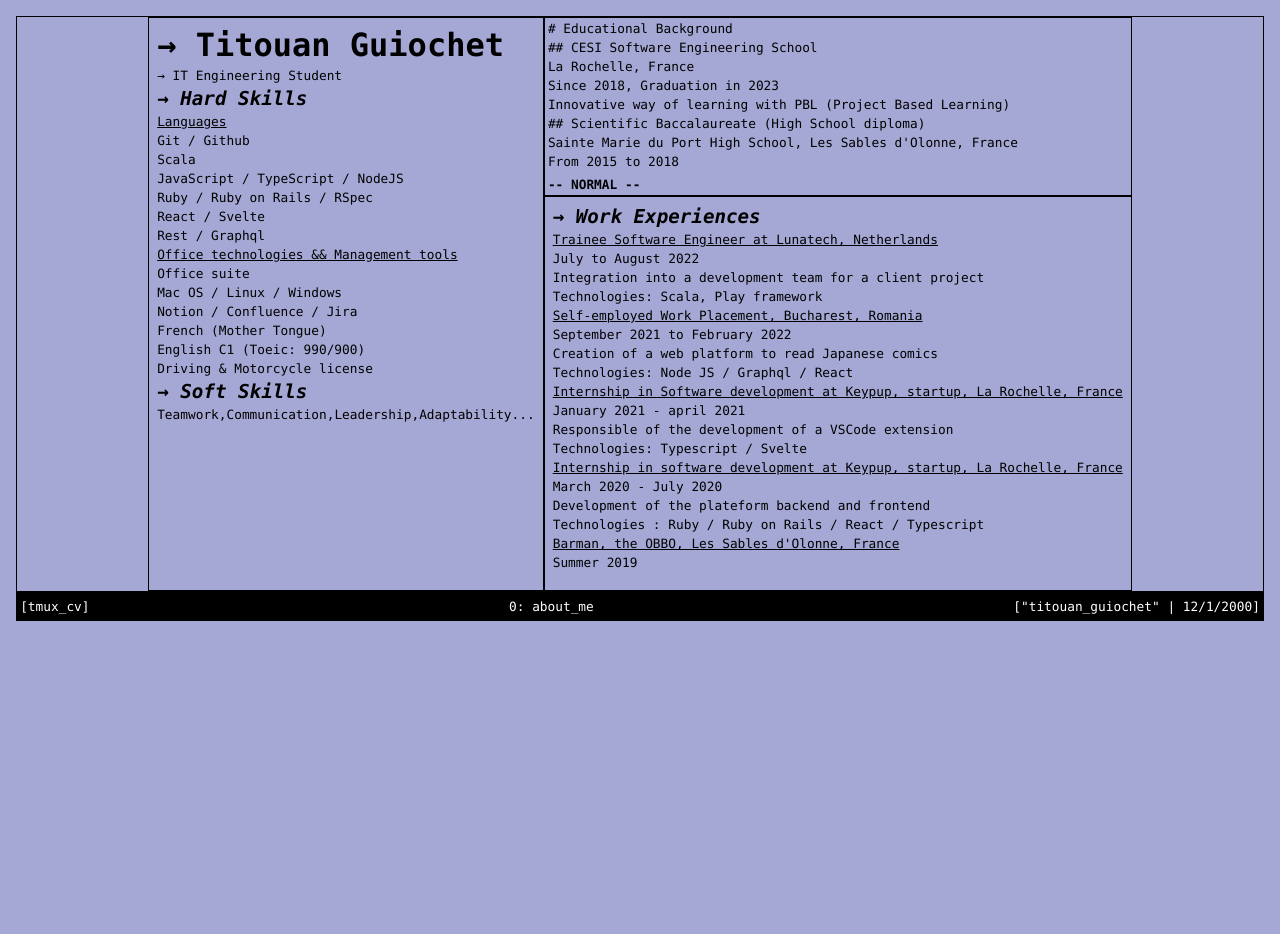
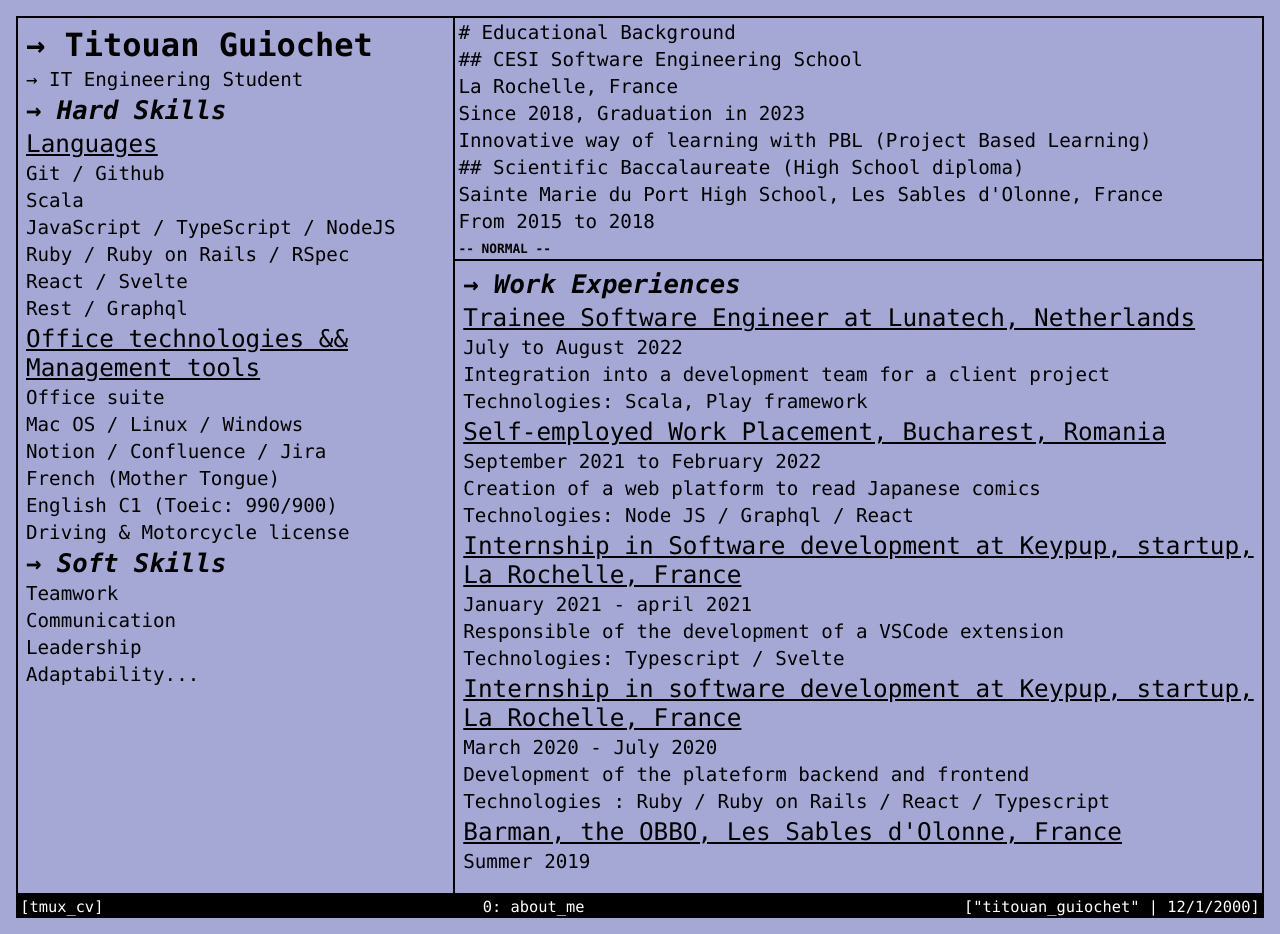
Before and after one commit to PeuTit/tmux-cv, a React (Create React App) app: page / in a window 1280 px wide. Before the commit the page ends 800 px from the top, so only its background shows below. Built offline with nearby package versions, Linux system fonts and the light colour scheme.

Commit message:
Fix issue with larger screen
- Adapt font size to screen size
- Update soft skills list render
- Update soft skills text

```diff
--- a/src/App.tsx
+++ b/src/App.tsx
@@ -39,7 +39,7 @@ const BottomBanner = styled.div`
   align-items: center;
 
   @media (min-width: 768px) {
-    height: 2vw;
+    height: 1.5vw;
   }
 `;
 
@@ -49,7 +49,7 @@ const BannerText = styled.p`
   padding: 0 0.2vw;
 
   @media (min-width: 768px) {
-    font-size: 1vw;
+    font-size: 1.2vw;
   }
 `;
 
@@ -94,7 +94,7 @@ const PaneTitle = styled.h2`
   padding-bottom: 0.5vh;
 
   @media (min-width: 768px) {
-    font-size: 1.5vw;
+    font-size: 2vw;
   }
 `;
 
@@ -104,7 +104,7 @@ const PaneText = styled.p`
   padding-bottom: 0.5vh;
 
   @media (min-width: 768px) {
-    font-size: 1vw;
+    font-size: 1.5vw;
   }
 `;
 
@@ -113,7 +113,7 @@ const UnderlinePaneText = styled(PaneText)`
   text-decoration: underline;
 
   @media (min-width: 768px) {
-    font-size: 1vw;
+    font-size: 1.9vw;
   }
 `;
 
@@ -163,11 +163,11 @@ function App(): JSX.Element {
           </PaneTitle>
 
           <>
-            <PaneText>
-            {text.text_3.map((item) =>
-              item,
+            {text.text_3.map((item, index) =>
+            <PaneText key={index}>
+              {item}
+            </PaneText>
             )}
-            </PaneText>
           </>
         </MainPane>
 
--- a/src/text.json
+++ b/src/text.json
@@ -22,9 +22,9 @@
   ],
   "sub_pane_title_2": "Soft Skills",
   "text_3": [
-    "Teamwork,",
-    "Communication,",
-    "Leadership,",
+    "Teamwork",
+    "Communication",
+    "Leadership",
     "Adaptability..."
   ],
   "pane_title_2": "Educational Background",
```
